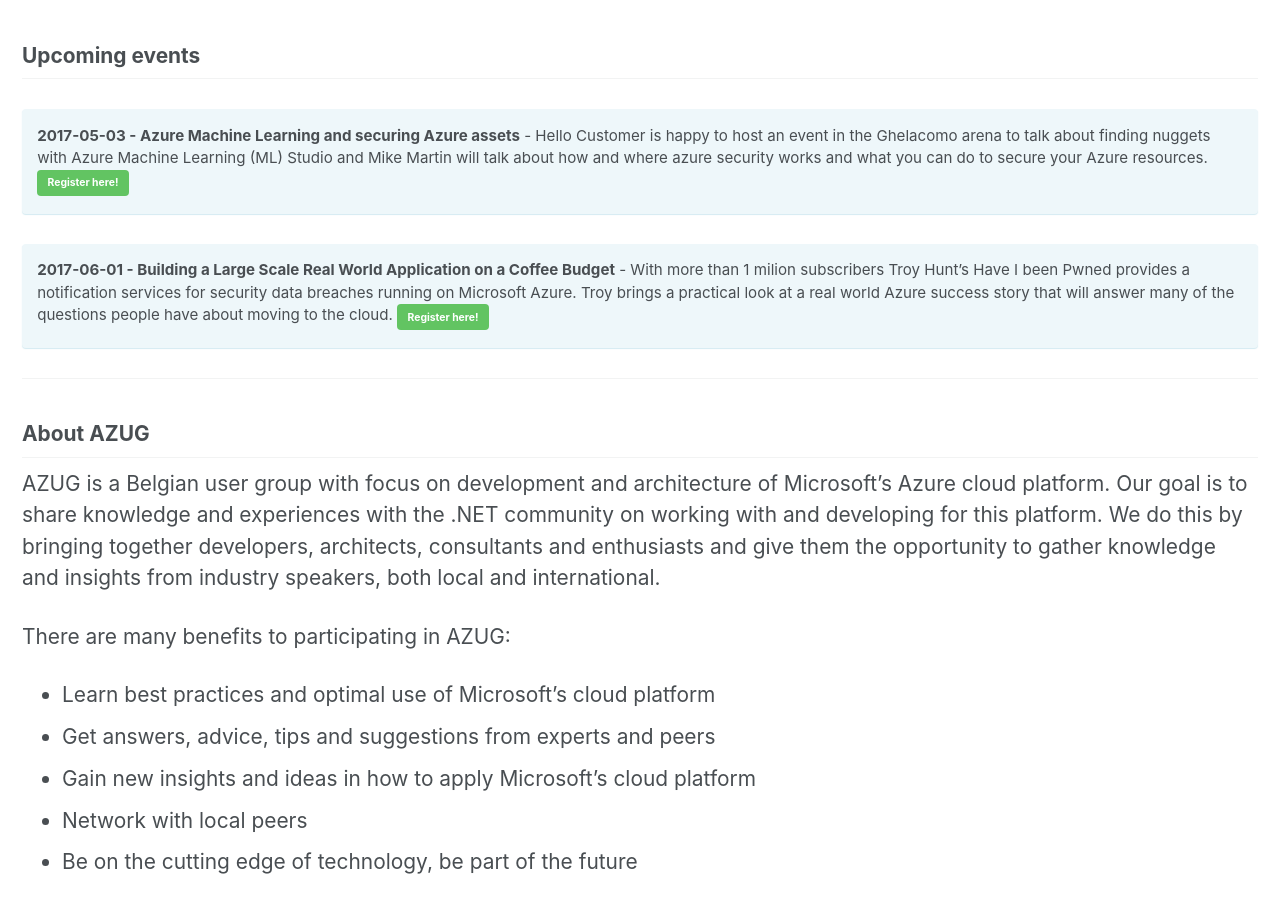
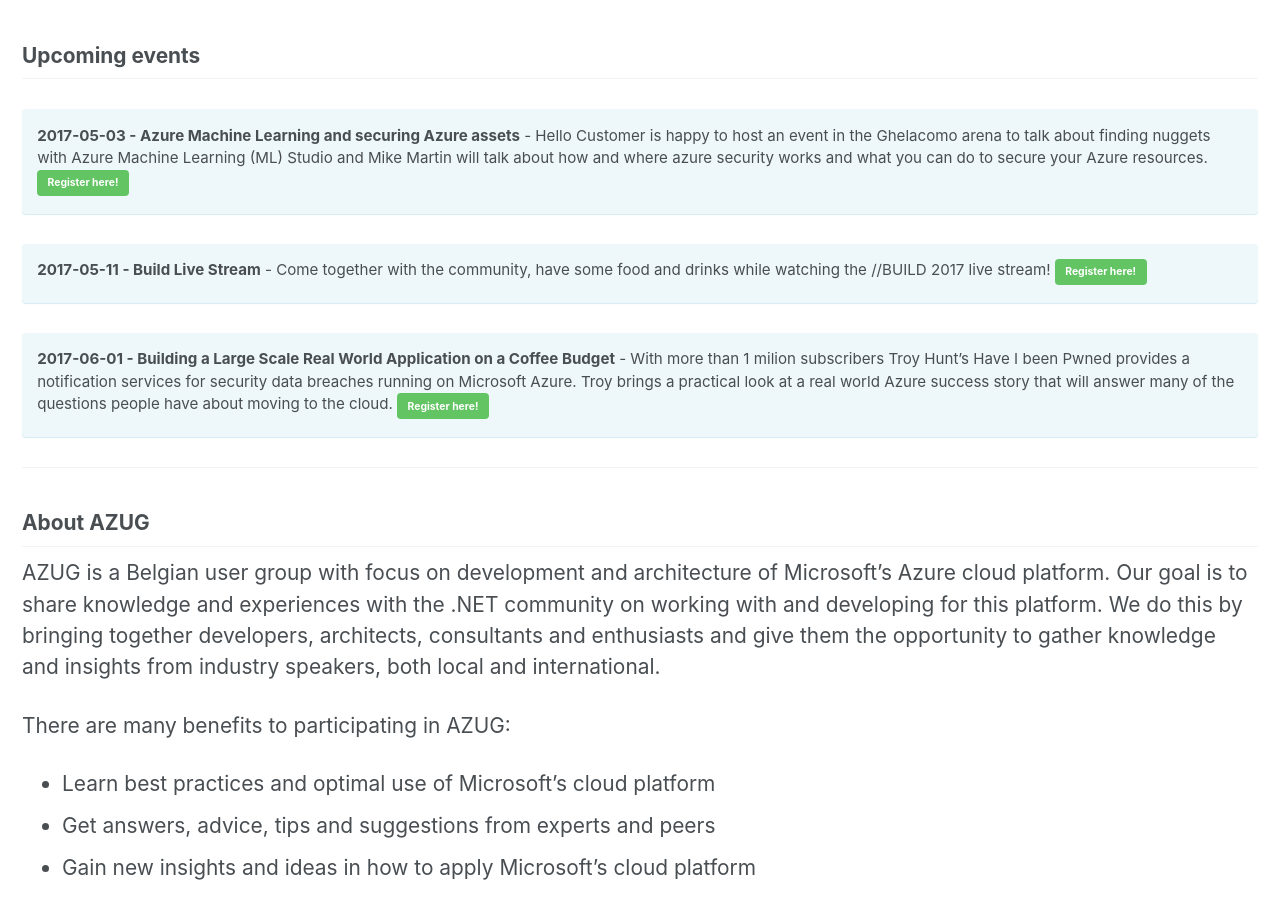
Before and after one commit to AzugBe/azugbe.github.io, a Jekyll site: the page built from index.md, in a window 1280 px wide and 900 px high, scrolled down 560 px. Built offline with Jekyll 4.4.1, drawn with Linux system fonts in a browser that asks for light colours.

Commit message:
Add build stream to homepage

```diff
--- a/index.md
+++ b/index.md
@@ -14,6 +14,9 @@ excerpt: "The Belgium Azure User Group focuses on knowledge sharing and networki
 
 ## Upcoming events
 **2017-05-03 - Azure Machine Learning and securing Azure assets** - Hello Customer is happy to host an event in the Ghelacomo arena to talk about finding nuggets with Azure Machine Learning (ML) Studio and Mike Martin will talk about how and where azure security works and what you can do to secure your Azure resources. [Register here!](/events/2017/05/03/azure-machine-learning-and-securing-azure-assets){: .btn .btn--success}
+{: .notice--info}
+
+**2017-05-11 - Build Live Stream** - Come together with the community, have some food and drinks while watching the //BUILD 2017 live stream! [Register here!](/events/2017/05/11/build-live-stream){: .btn .btn--success}
 {: .notice--info}
 
 **2017-06-01 - Building a Large Scale Real World Application on a Coffee Budget** - With more than 1 milion subscribers Troy Hunt’s Have I been Pwned provides a notification services for security data breaches running on Microsoft Azure. Troy brings a practical look at a real world Azure success story that will answer many of the questions people have about moving to the cloud. [Register here!](/events/2017/06/01/building-a-large-scale-real-world-application-on-a-coffee-budget){: .btn .btn--success}
```
